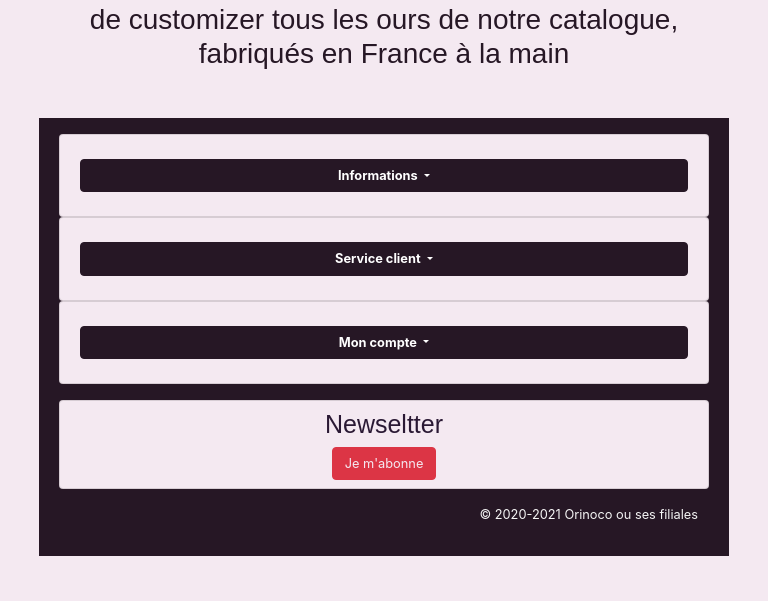
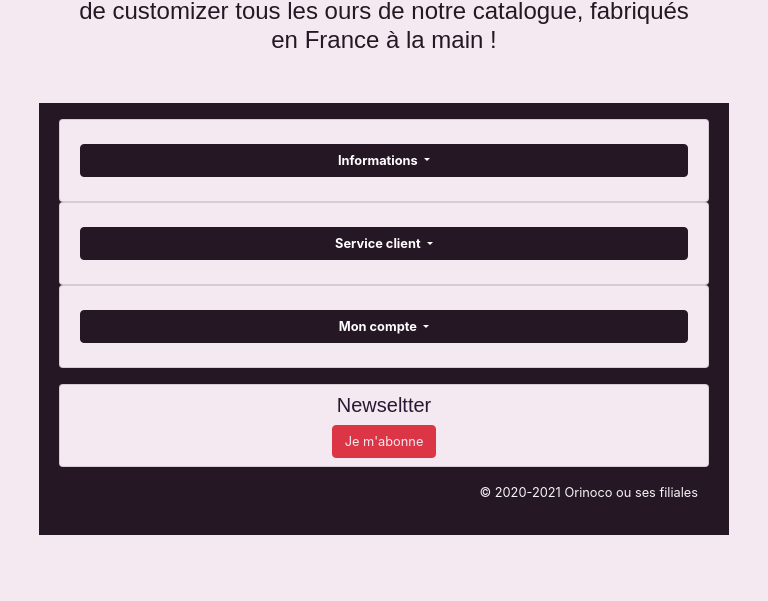
Before and after one commit to andygarcia06/OrinoTed-by-Orinoco, a website: page produit.html in a window 768 px wide. Shown: the part 199-800 px from the top of the page. Drawn offline with nearby package versions, Linux system fonts and the light colour scheme; no server answers; files whose address does not match are found by name; a web font is replaced by a local one.

Commit message:
mdofication des margin-bottom pour plus de cohérence sur les pages

```diff
--- a/add.css
+++ b/add.css
@@ -8,18 +8,17 @@ h2 {
 
 h3 {
     font-size: 40px;
-    margin-bottom:250px;
+    margin-bottom:20px;
 }
 
 h5 {
-   font-size: 40px;
+   font-size: 50px;
    color : #2a1934;
    font-family: 'Chivo', sans-serif;
    border-top: #2a1934;
 }
 
 h5 + p {
-    font-size: 24px;
     color : #190226;
     font-family: 'Chivo', sans-serif;
     font-weight: bold;
@@ -40,18 +39,18 @@ h5 + p {
          }
 
          h2 {
-            font-size: 30px;
+            font-size: 25px;
         }
 
         h3 {
-            font-size: 25px;
+            font-size: 20px;
         }
      }
 
 @media only screen and (min-device-width : 768px) and (max-device-width : 1024px) and (orientation : portrait) {
 
     h5 {
-        font-size: 25px;
+        font-size: 20px;
      }
 
      h5 + p {
@@ -59,11 +58,11 @@ h5 + p {
      }
 
      h2 {
-        font-size: 35px;
+        font-size: 30px;
     }
 
     h3 {
-        font-size: 28px;
+        font-size: 24px;
         margin-bottom:10px;
     }
 
--- a/produit.html
+++ b/produit.html
@@ -58,7 +58,7 @@
 
         <div class="container fd-block m-auto pt-5">
           <h2 id="my_title" class="text-secondary text-center ont-weight-bold ">OrinoTed<span class="text-btn-color"> Vous permet dorénavant</span></h1>
-          <h3 id="my_second_title" class="text-secondary text-center">de customizer tous les ours de notre catalogue, fabriqués en France à la main</h2>
+          <h3 id="my_second_title" class="text-secondary text-center">de customizer tous les ours de notre catalogue, fabriqués en France à la main !</h2>
       </section>
         </div>
     </section>
```
Also changed, not shown: index.html (+1 -1 lines).
